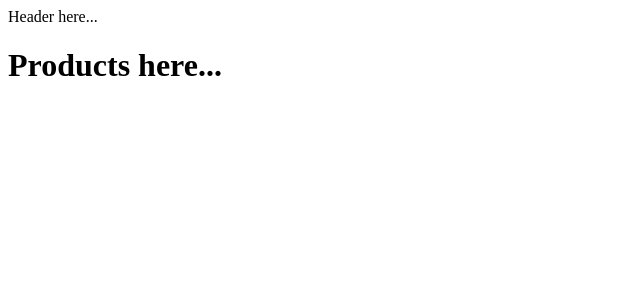
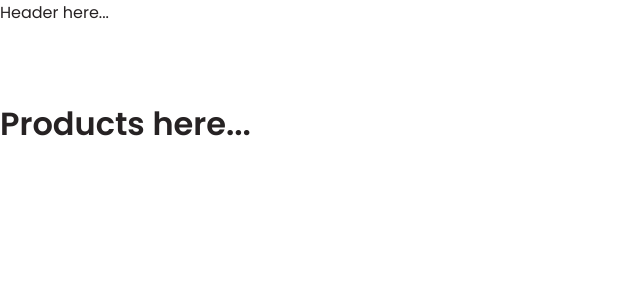
Before and after one commit to chrismadrigal/vue-home-test-master, a Vue app: page / in a window 1280 px wide. Shown: the top 300 px of the page, without its empty margins (0-640 px from the left). Built offline with nearby package versions, Linux system fonts and the light colour scheme.

Commit message:
Add global styles. Css variables, reset, base & utils.

```diff
--- a/src/main.js
+++ b/src/main.js
@@ -2,5 +2,6 @@ import { createApp } from "vue";
 import App from "./App.vue";
 import router from "./router";
 
+import "./styles/base.css";
 
 createApp(App).use(router).mount("#app");
--- /dev/null
+++ b/src/styles/base.css
@@ -0,0 +1,85 @@
+/*
+* The font used in Figma is Assistant which is equivalent to this google font
+* https://fonts.google.com/specimen/Assistant?query=Assistant
+*/
+@import url('https://fonts.googleapis.com/css2?family=Poppins:wght@300;400;600&display=swap');
+
+/* Color Variables for this project */
+:root {
+  --color-background: #ffffff;
+  --color-background-light: #f8f8f8;
+
+  --color-border: #ececec;
+  --color-border-darker: #c4c4c4;
+
+  --color-text: #262223;
+  --color-text-dark: #262223;
+  --color-accent: #ffe82f;
+}
+
+/* Other Global variables */
+:root {
+  --container-width: 1280px;
+  --container-padding: 72px;
+  --container-padding-mobile: 20px;
+  --sections-spacing: 48px;
+  --sections-spacing-mobile: 32px;
+}
+
+/* Placeholder for a dark theme if I have time :) */
+/* @media (prefers-color-scheme: dark) {
+
+} */
+
+
+/* Base page styles */
+*,
+*::before,
+*::after {
+  box-sizing: border-box;
+  margin: 0;
+  position: relative;
+}
+
+body {
+  color: var(--color-text);
+  background: var(--color-background);
+  line-height: 1.6;
+  font-family: 'Poppins', sans-serif;
+  font-size: 16px;
+}
+
+main {
+  padding: 4.5rem 0;
+}
+
+h1,
+h2,
+h3 {
+  color: var(--color-text-dark);
+  font-weight: 600;
+}
+
+img {
+  display: block;
+  max-width: 100%;
+}
+
+a {
+  color: inherit;
+  text-decoration: inherit;
+}
+
+
+/* Global Utility Classes */
+.container {
+  max-width: var(--container-width);
+  margin: auto;
+  padding: 0 var(--container-padding-mobile);
+}
+
+@media (min-width: 768px) {
+  .container {
+    padding: 0 var(--container-padding);
+  }
+}
```
